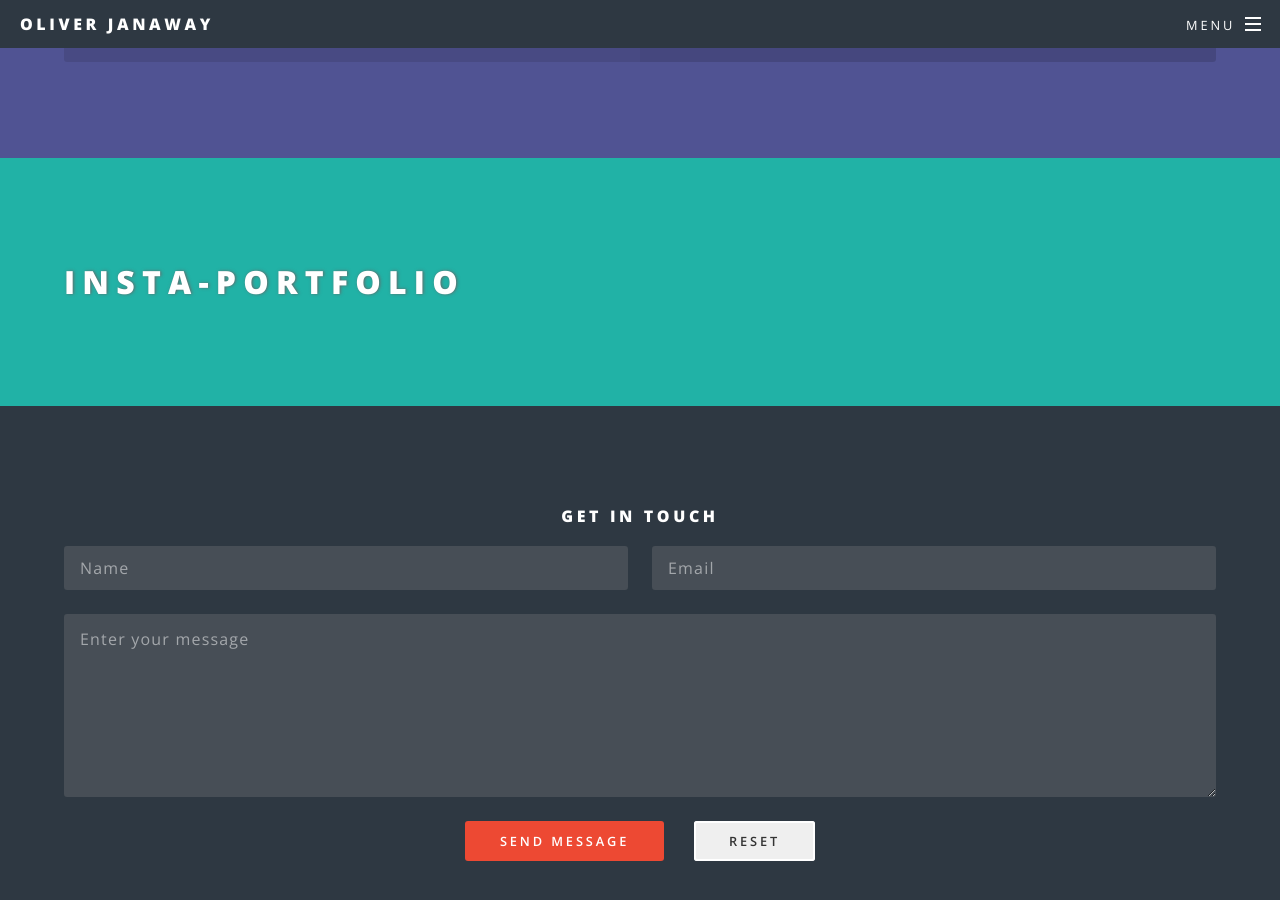
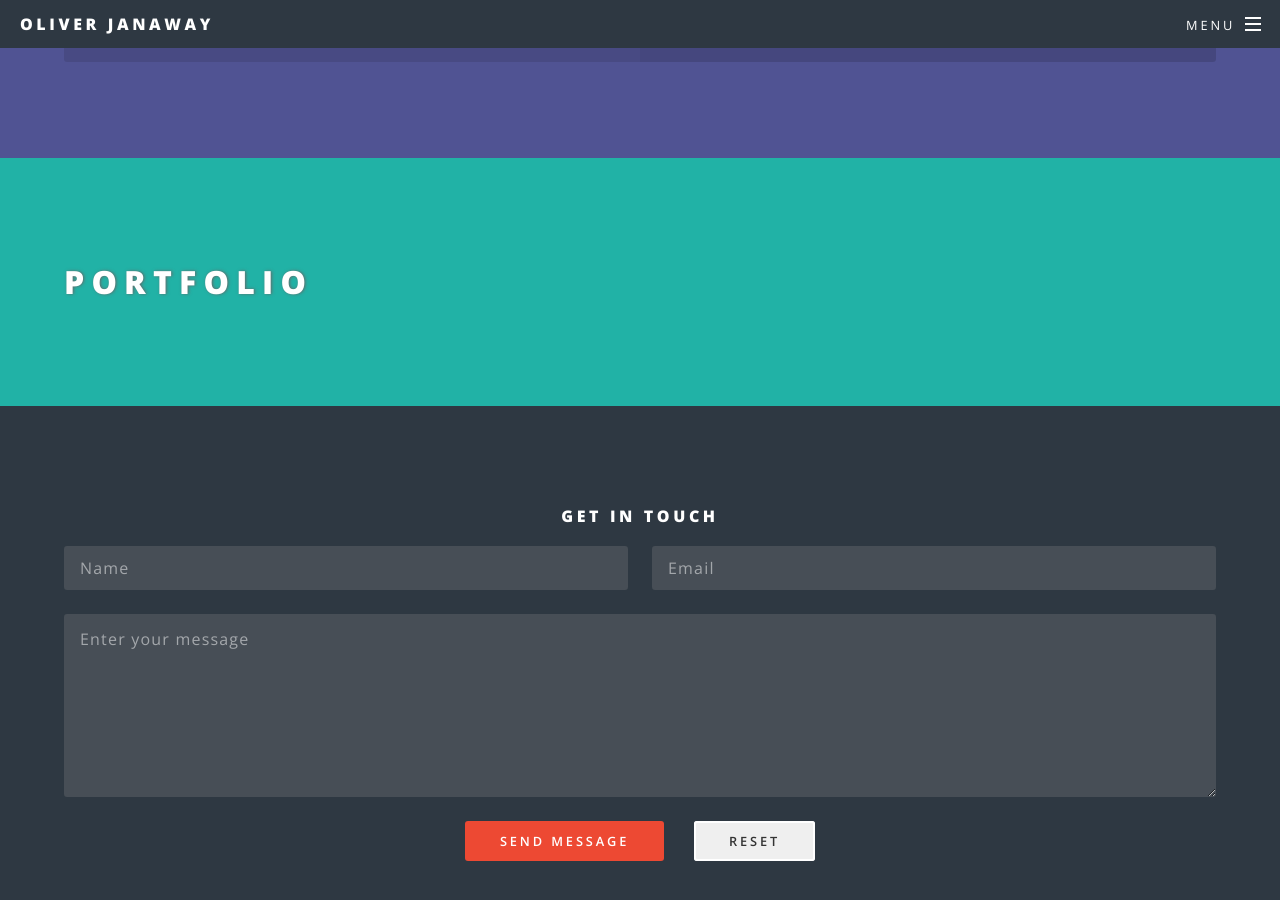
Before and after one commit to beebul/olly, a Jekyll site: the page built from index.html, in a window 1280 px wide and 900 px high, scrolled down 1668 px. Built offline with Jekyll 4.4.1, drawn with Linux system fonts in a browser that asks for light colours; a script that is not in the unit is left out.

Commit message:
changed wording

```diff
--- a/index.html
+++ b/index.html
@@ -44,7 +44,7 @@ layout: landing
 <section id="portfolio" class="wrapper style1 container">
 	<div class="inner">
 		<section class="major">
-			<h2>Insta-Portfolio</h2>
+			<h2>Portfolio</h2>
 			<div id="instafeed" class="row gallery"></div>
 		</section>
 	</div>
```
